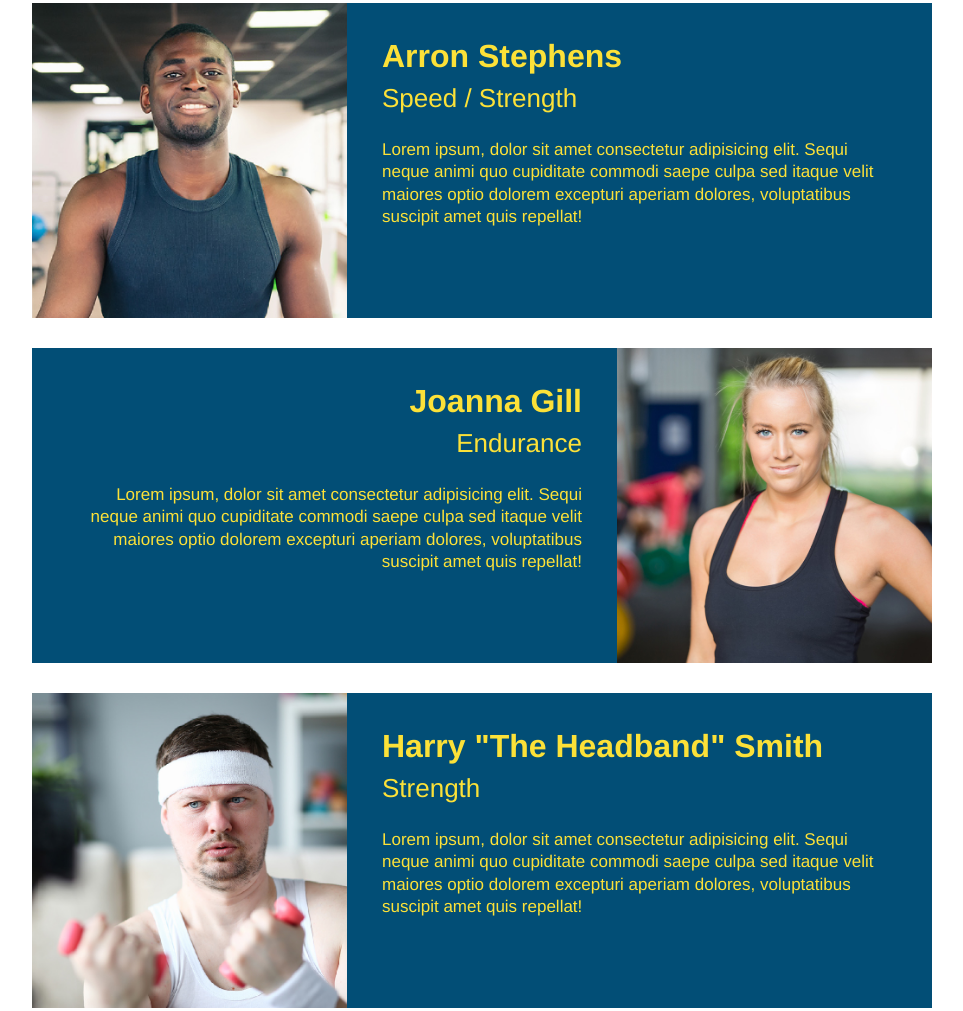
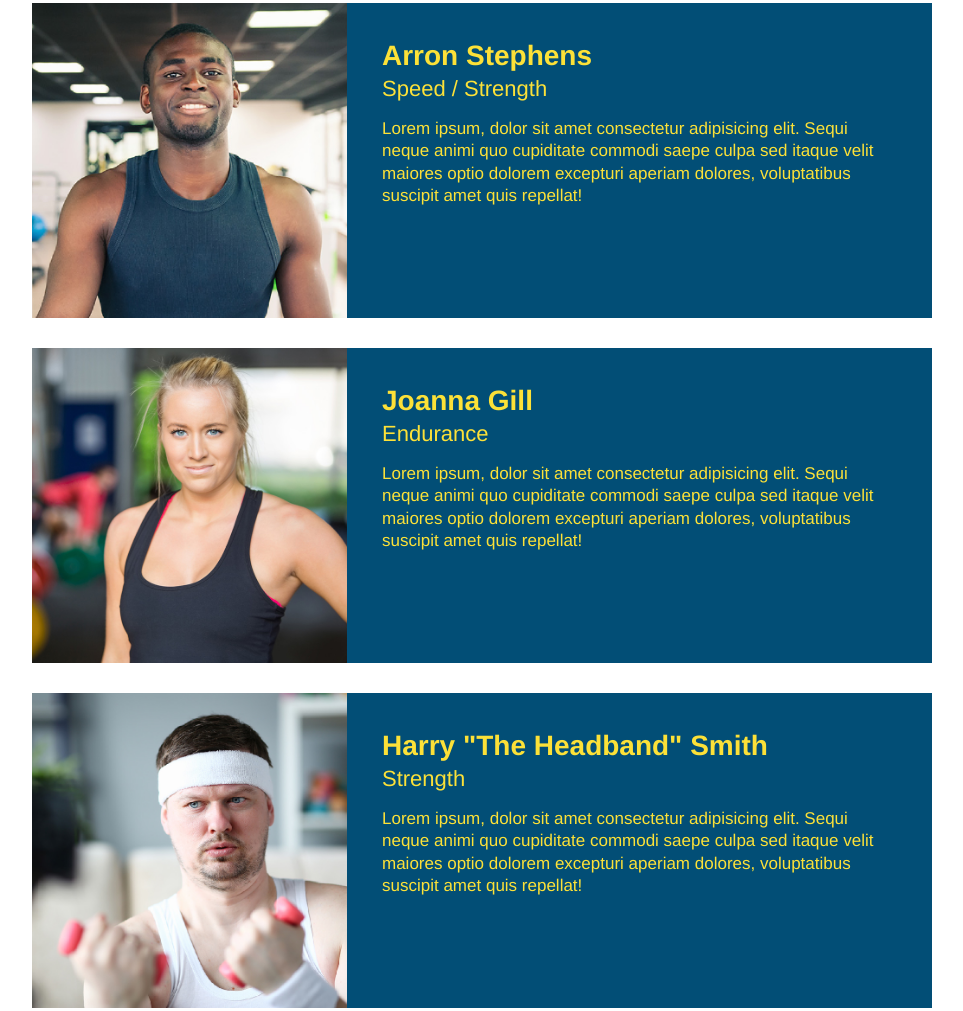
Before and after one commit to EastonShaum/run-buddy, a plain HTML site: page index.html in a window 1280 px wide. Shown: the part 2499-3510 px from the top of the page, without its empty margins (158-1121 px from the left). Drawn offline with Linux system fonts and the light colour scheme; files whose address does not match are found by name.

Commit message:
add more css

```diff
--- a/assets/css/style.css
+++ b/assets/css/style.css
@@ -197,6 +197,10 @@
     margin-right: 20px;
   }
 
+  .step-img img {
+    max-width: 100%;
+  }
+
   .step-text h4 {
     font-size: 26px;
     line-height: 1.5;
@@ -241,22 +245,21 @@
     padding: 35px;
     float: left;
     width: 65%;
+    line-height: 1.3;
   }
 
   .trainer-bio h3 {
-    font-size: 32px;
-    margin-bottom: 8px;
+    font-size: 28px;
   }
 
   .trainer-bio h4 {
     font-weight: lighter;
-    font-size: 26px;
-    margin-bottom: 25px;
+    font-size: 22px;
+    margin-bottom: 15px;
   }
 
   .trainer-bio p {
     font-size: 17px;
-    line-height: 1.3;
   }
 
   .text-left {
--- a/index.html
+++ b/index.html
@@ -160,27 +160,33 @@
       </div>
       <article class="trainer">
         <img src="./assets/images/trainer-1.jpg" alt="Arron Stephens in his workout clothes, ready to pump iron" />
-        <div class="trainer-bio text-left">
-          <h3>Arron Stephens</h3>
-          <h4>Speed / Strength</h4>
-          <p>Lorem ipsum, dolor sit amet consectetur adipisicing elit. Sequi neque animi quo cupiditate commodi saepe culpa sed itaque velit maiores optio dolorem excepturi aperiam dolores, voluptatibus suscipit amet quis repellat!</p>
+        <div class="trainer-bio">
+          <h3 class="trainer-name">Arron Stephens</h3>
+          <h4 class="trainer-role">Speed / Strength</h4>
+          <p>
+            Lorem ipsum, dolor sit amet consectetur adipisicing elit. Sequi neque animi quo cupiditate commodi saepe culpa sed
+            itaque velit maiores optio dolorem excepturi aperiam dolores, voluptatibus suscipit amet quis repellat!
+          </p>
         </div>
       </article>
 
        <article class="trainer">
-         <div class="trainer-bio text-right">
-           <h3>Joanna Gill</h3>
-           <h4>Endurance</h4>
-           <p>Lorem ipsum, dolor sit amet consectetur adipisicing elit. Sequi neque animi quo cupiditate commodi saepe culpa sed itaque velit maiores optio dolorem excepturi aperiam dolores, voluptatibus suscipit amet quis repellat!</p>
+        <img src="./assets/images/trainer-2.jpg" alt="Joanna Gill cooling off after a work out" />
+        <div class="trainer-bio">
+           <h3 class="trainer-name">Joanna Gill</h3>
+           <h4 class="trainer-role">Endurance</h4>
+           <p>
+             Lorem ipsum, dolor sit amet consectetur adipisicing elit.
+             Sequi neque animi quo cupiditate commodi saepe culpa sed itaque velit maiores optio dolorem excepturi aperiam dolores, voluptatibus suscipit amet quis repellat!
+           </p>
           </div>
-          <img src="./assets/images/trainer-2.jpg" alt="Joanna Gill cooling off after a work out" />
-        </article>
+          </article>
 
        <article class="trainer">
         <img src="./assets/images/trainer-3.jpg" alt="Harry Smith wearing a headband and lifting comically small pink weights" />
         <div class="trainer-bio text-left">
-          <h3>Harry "The Headband" Smith</h3>
-          <h4>Strength</h4>
+          <h3 class="trainer-name">Harry "The Headband" Smith</h3>
+          <h4 class="trainer-role">Strength</h4>
           <p>Lorem ipsum, dolor sit amet consectetur adipisicing elit. Sequi neque animi quo cupiditate commodi saepe culpa sed itaque velit maiores optio dolorem excepturi aperiam dolores, voluptatibus suscipit amet quis repellat!</p>
         </div>
       </article>
```
